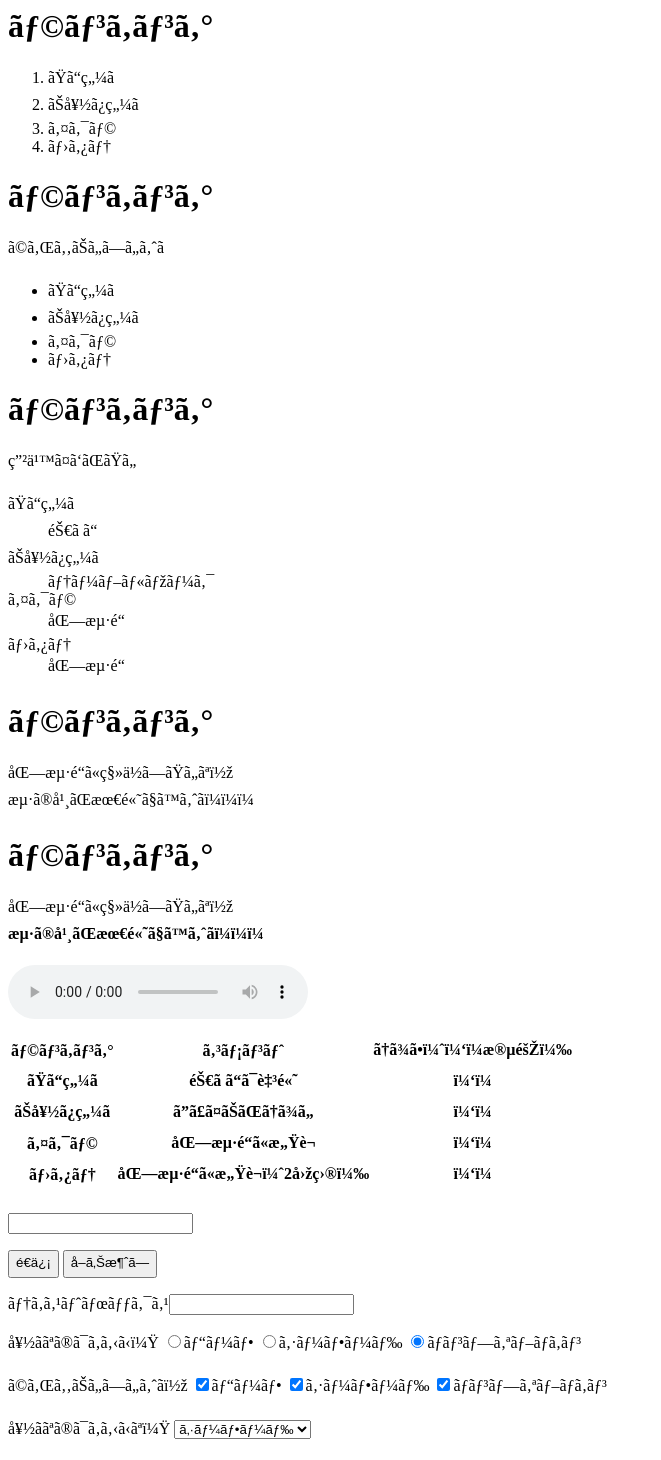
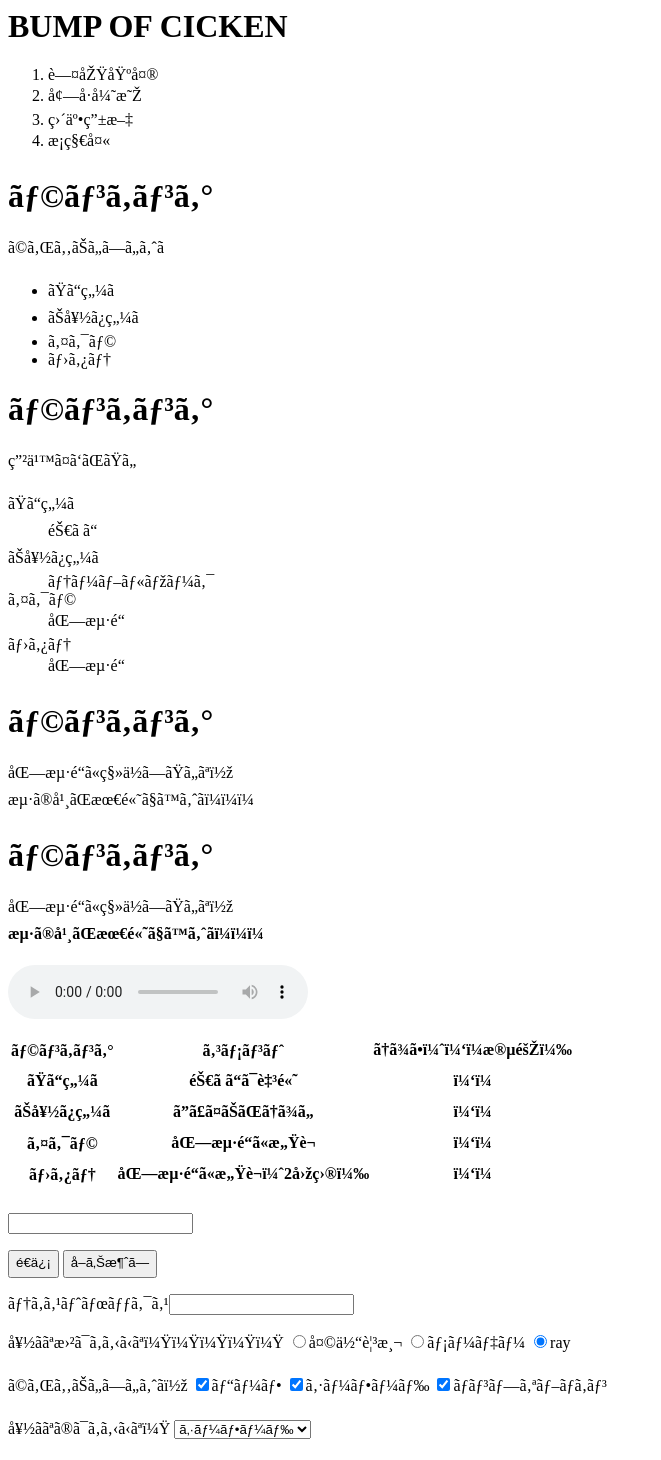
Before and after one commit to kayamaguro/web1, a plain HTML site: page index.html in a window 1280 px wide. Shown: the whole page, without its empty margins (0-661 px from the left). Drawn offline with Linux system fonts and the light colour scheme.

Commit message:
Update index.html

```diff
--- a/index.html
+++ b/index.html
@@ -2,15 +2,15 @@
 <html>
 <head>
 <meta charset="uft-8"/>
-<title>好きな食べ物</title>
+<title>最終課題</title>
 </head>
 <body>
-<h1>ランキング</h1>
+<h1>BUMP OF CICKEN</h1>
 <ol>
-<li>たこ焼き</li>
-<li>お好み焼き</li>
-<li>イクラ</li>
-<li>ホタテ</li>
+<li>藤原基央</li>
+<li>増川弘明</li>
+<li>直井由文</li>
+<li>桝秀夫</li>
 </ol>
 
 <h1>ランキング</h1>
@@ -58,10 +58,10 @@
 <form id="top" action="#" method="post">
 <p>テキストボックス<input type="text" name="input1"></p>
 </form>
-<p>好きなのはあるか？
-<input type="radio" name="input11" value="beef" checked>ビーフ
-<input type="radio" name="input11" value="seafood" checked>シーフード
-<input type="radio" name="input11" value="chicken" checked>バンプオブチキン
+<p>好きな曲はあるかな？？？？？
+<input type="radio" name="input11" value="beef" checked>天体観測
+<input type="radio" name="input11" value="seafood" checked>メーデー
+<input type="radio" name="input11" value="chicken" checked>ray
 </p>
 
 <p>どれもおいしいよね～
```
